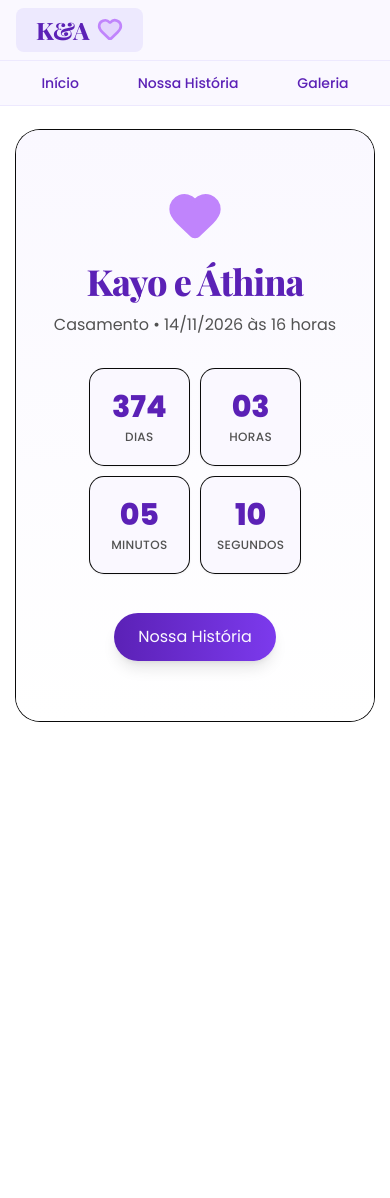
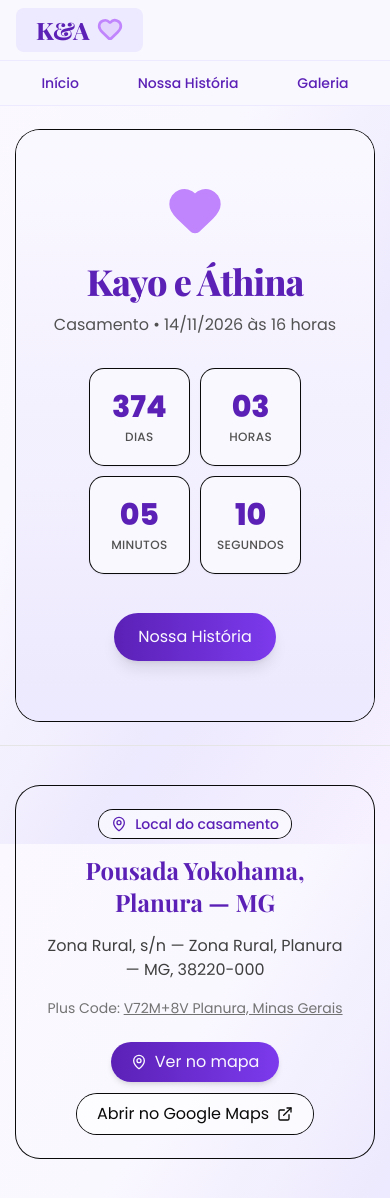
Before and after one commit to KayoWeiber/Kayo-e-Athina, a React (Vite) app: page / in a window 390 px wide. Before the commit the page ends 844 px from the top, so only its background shows below. Built offline with nearby package versions, Linux system fonts and the light colour scheme; a web font is replaced by a local one.

Commit message:
feat: local do casamento

```diff
--- a/index.html
+++ b/index.html
@@ -10,7 +10,7 @@
     <link href="https://fonts.googleapis.com/css2?family=Playfair+Display:ital,wght@0,400..900;1,400..900&family=Poppins:ital,wght@0,100;0,200;0,300;0,400;0,500;0,600;0,700;0,800;0,900;1,100;1,200;1,300;1,400;1,500;1,600;1,700;1,800;1,900&display=swap" rel="stylesheet">
     <title>Kayo e Athina</title>
   </head>
-  <body>
+  <body class="ka-site-animated-bg">
     <div id="root"></div>
     <script type="module" src="/src/main.tsx"></script>
   </body>
--- a/src/components/Home.tsx
+++ b/src/components/Home.tsx
@@ -1,5 +1,5 @@
 import { useEffect, useMemo, useState } from "react";
-import { Heart } from "lucide-react";
+import { Heart, MapPin, ExternalLink, X } from "lucide-react";
 import { Link } from "react-router-dom";
 
 function Home() {
@@ -13,6 +13,17 @@ function Home() {
     seconds: 0,
     completed: false,
   });
+  const [mapOpen, setMapOpen] = useState(false);
+
+  // Fechar modal com ESC
+  useEffect(() => {
+    if (!mapOpen) return;
+    const onKey = (e: KeyboardEvent) => {
+      if (e.key === "Escape") setMapOpen(false);
+    };
+    window.addEventListener("keydown", onKey);
+    return () => window.removeEventListener("keydown", onKey);
+  }, [mapOpen]);
 
   useEffect(() => {
     const calc = () => {
@@ -43,8 +54,8 @@ function Home() {
       {/* Início (Hero) */}
       <section id="inicio" className="mx-auto max-w-6xl px-4 md:px-6 py-6 md:py-10">
         <div className="relative overflow-hidden rounded-3xl ring-1 ka-border-detalhe">
-          {/* fundo suave com gradiente */}
-          <div className="absolute inset-0 bg-linear-to-b from-[#FAF8FF] to-white" aria-hidden />
+          {/* fundo suave com gradiente lilás dentro do "quadrado" */}
+          <div className="absolute inset-0 bg-linear-to-b from-[#FAF8FF] to-[#EDE9FE]" aria-hidden />
 
           <div className="relative z-10 flex min-h-[70vh] flex-col items-center justify-center text-center p-8">
             {/* Coração animado acima do nome */}
@@ -94,6 +105,82 @@ function Home() {
           </div>
         </div>
       </section>
+
+      {/* Local do casamento */}
+      <section
+        id="local"
+        className="mx-auto max-w-6xl px-4 md:px-6 py-10 md:py-14 border-t"
+      >
+        <div className="relative overflow-hidden rounded-3xl ring-1 ka-border-detalhe p-6 md:p-8 ka-bg-gelobranco">
+          <div className="flex flex-col gap-4 md:gap-5 text-center items-center">
+            <div className="inline-flex items-center gap-2 rounded-full px-3 py-1 text-sm ring-1 ka-border-detalhe bg-white/60">
+              <MapPin className="h-4 w-4 ka-text-roxo-escuro" />
+              <span className="font-medium ka-text-roxo-escuro">Local do casamento</span>
+            </div>
+
+            <h2 className="font-title text-2xl md:text-3xl font-bold ka-text-roxo-escuro">
+              Pousada Yokohama, Planura — MG
+            </h2>
+            <p className="text-neutral-700 max-w-prose">
+              Zona Rural, s/n — Zona Rural, Planura — MG, 38220-000
+            </p>
+            <p className="text-neutral-500 text-sm">
+              Plus Code: <a className="underline hover:opacity-80" href="https://www.google.com/maps/search/?api=1&query=V72M%2B8V%20Planura%2C%20Minas%20Gerais" target="_blank" rel="noreferrer">V72M+8V Planura, Minas Gerais</a>
+            </p>
+
+            <div className="mt-2 flex flex-wrap items-center justify-center gap-3">
+              <button
+                type="button"
+                onClick={() => setMapOpen(true)}
+                className="inline-flex items-center gap-2 rounded-full px-5 py-2 ka-btn-primary shadow-md transition hover:opacity-90 hover:shadow-lg"
+              >
+                <MapPin className="h-4 w-4" /> Ver no mapa
+              </button>
+              <a
+                href="https://www.google.com/maps?q=-20.1494167,-48.7151111&hl=pt-BR&z=16"
+                target="_blank"
+                rel="noreferrer"
+                className="inline-flex items-center gap-2 rounded-full px-5 py-2 ring-1 ka-border-detalhe bg-white/70 hover:bg-white transition"
+              >
+                Abrir no Google Maps <ExternalLink className="h-4 w-4" />
+              </a>
+            </div>
+          </div>
+
+          {/* Modal do mapa (não exibir direto para manter visual limpo) */}
+          {mapOpen && (
+            <div
+              className="fixed inset-0 z-50 flex items-center justify-center bg-black/60 p-4"
+              role="dialog"
+              aria-modal="true"
+              aria-label="Mapa do local do casamento"
+              onClick={(e) => {
+                if (e.target === e.currentTarget) setMapOpen(false);
+              }}
+            >
+              <div className="relative w-full max-w-3xl overflow-hidden rounded-2xl bg-white shadow-2xl">
+                <button
+                  type="button"
+                  onClick={() => setMapOpen(false)}
+                  className="absolute right-3 top-3 inline-flex h-9 w-9 items-center justify-center rounded-full bg-white/80 ring-1 ka-border-detalhe hover:bg-white"
+                  aria-label="Fechar"
+                >
+                  <X className="h-5 w-5 ka-text-roxo-escuro" />
+                </button>
+                <div className="aspect-video w-full">
+                  <iframe
+                    title="Mapa — Pousada Yokohama"
+                    className="h-full w-full border-0"
+                    loading="lazy"
+                    referrerPolicy="no-referrer-when-downgrade"
+                    src="https://www.google.com/maps?q=-20.1494167,-48.7151111&hl=pt-BR&z=16&output=embed"
+                  />
+                </div>
+              </div>
+            </div>
+          )}
+        </div>
+      </section>
     </main>
   );
 }
--- a/src/index.css
+++ b/src/index.css
@@ -152,4 +152,30 @@
     background-image: linear-gradient(90deg, var(--ka-roxo-escuro), var(--ka-roxo-medio));
     color: var(--ka-branco-gelo);
   }
+
+  /* Fundo do hero com gradiente animado minimalista (branco ↔ lilás) */
+  .ka-hero-animated-bg {
+    background-image: linear-gradient(120deg, #ffffff, #FAF8FF, #EDE9FE, #ffffff);
+    background-size: 200% 200%;
+    animation: kaGradientShift 16s ease-in-out infinite;
+  }
+
+  /* Fundo do site inteiro com gradiente animado sutil */
+  .ka-site-animated-bg {
+    background-image: linear-gradient(120deg, #FBF9FF, #FAF8FF, #EDE9FE, #F7F1FF);
+    background-size: 240% 240%;
+    animation: kaGradientShift 24s ease-in-out infinite;
+    background-attachment: fixed;
+    /* Deixa o conteúdo legível sobre o fundo claro */
+  }
 }
+
+@keyframes kaGradientShift {
+  0% { background-position: 0% 50%; }
+  50% { background-position: 100% 50%; }
+  100% { background-position: 0% 50%; }
+}
+
+@media (prefers-reduced-motion: reduce) {
+  .ka-hero-animated-bg { animation: none; }
+}
```
